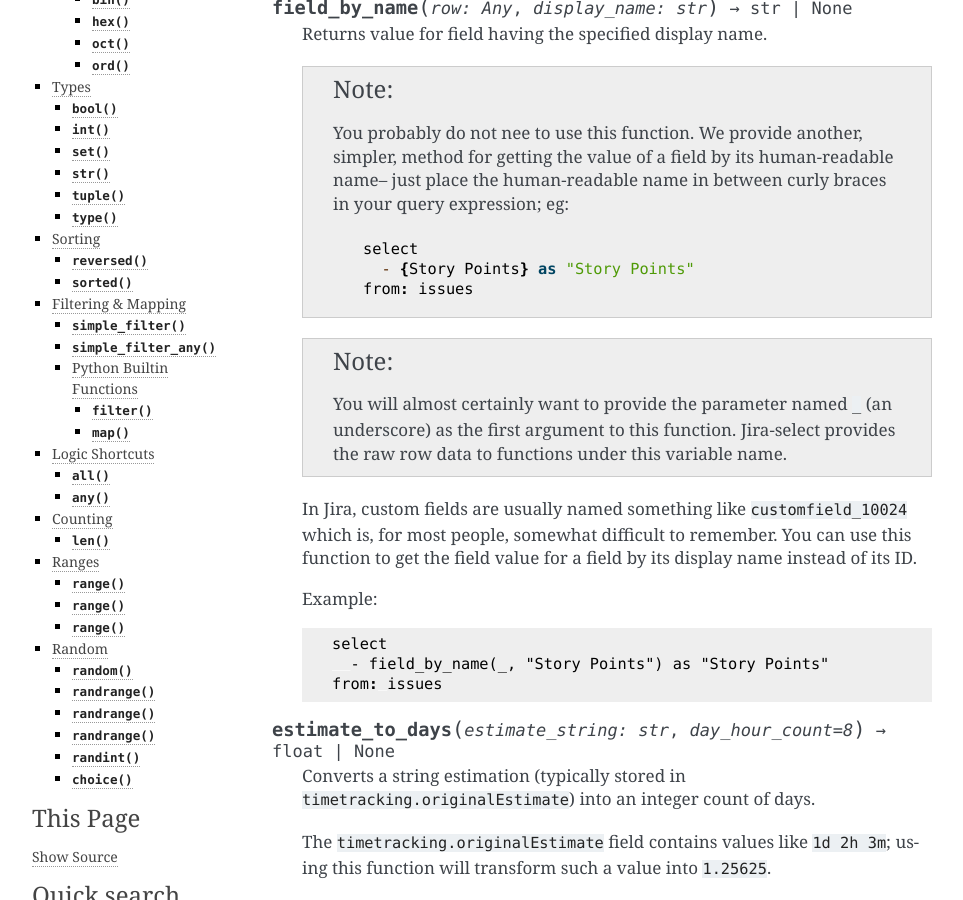
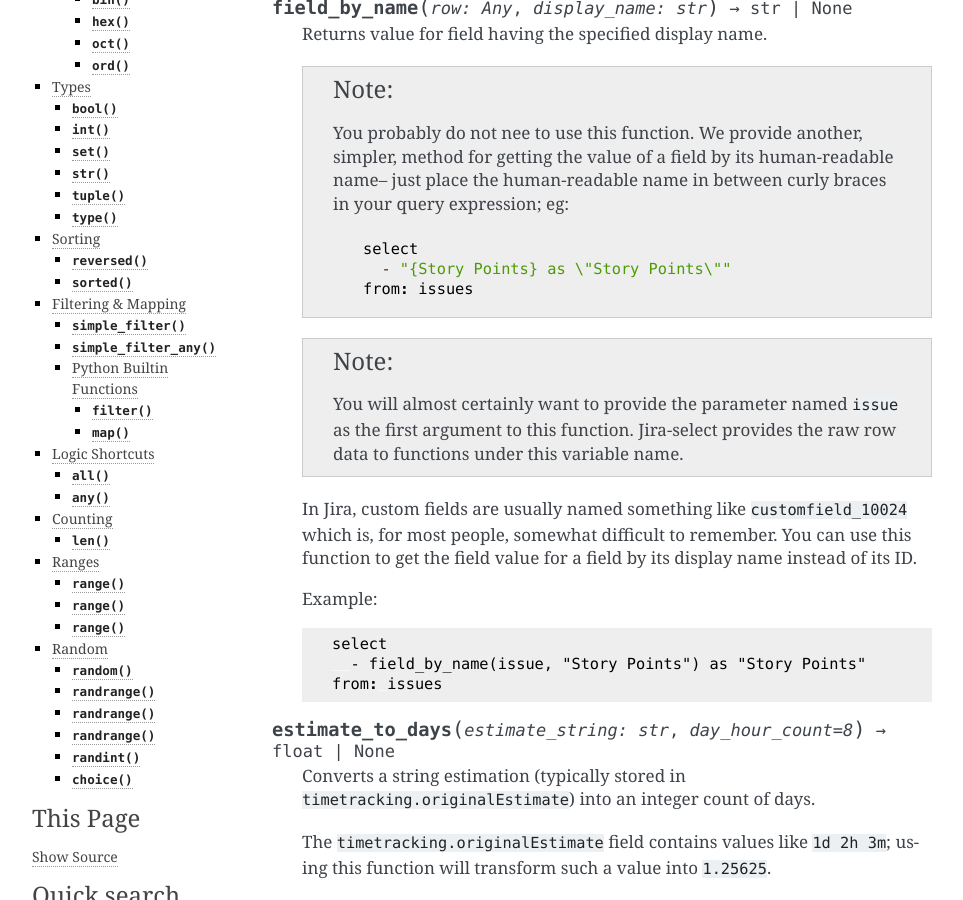
Before and after one commit to coddingtonbear/jira-select, a Sphinx documentation site: the page built from docs/functions.rst, in a window 1280 px wide and 900 px high, scrolled down 1189 px. Shown: the whole window, without its empty margins (148-1111 px from the left). Built offline with Sphinx 7.4.7, drawn with Linux system fonts in a browser that asks for light colours.

Commit message:
Fixing a minor cache rehydration bug; fixing some documentation bugs around '_' vs 'issue'.

```diff
--- a/docs/functions.rst
+++ b/docs/functions.rst
@@ -101,13 +101,13 @@ Jira
       .. code-block::
 
          select
-           - {Story Points} as "Story Points"
+           - "{Story Points} as \"Story Points\""
          from: issues
 
    .. note::
 
-      You will almost certainly want to provide the parameter named ``_``
-      (an underscore) as the first argument to this function.
+      You will almost certainly want to provide the parameter named
+      ``issue`` as the first argument to this function.
       Jira-select provides the raw row data to functions under this variable name.
 
    In Jira, custom fields are usually named something like ``customfield_10024``
@@ -120,7 +120,7 @@ Jira
    .. code-block:: yaml
 
       select
-        - field_by_name(_, "Story Points") as "Story Points"
+        - field_by_name(issue, "Story Points") as "Story Points"
       from: issues
 
 .. py:function:: estimate_to_days(estimate_string: str, day_hour_count=8) -> Optional[float]
```
Also changed, not shown: 2 other files.
